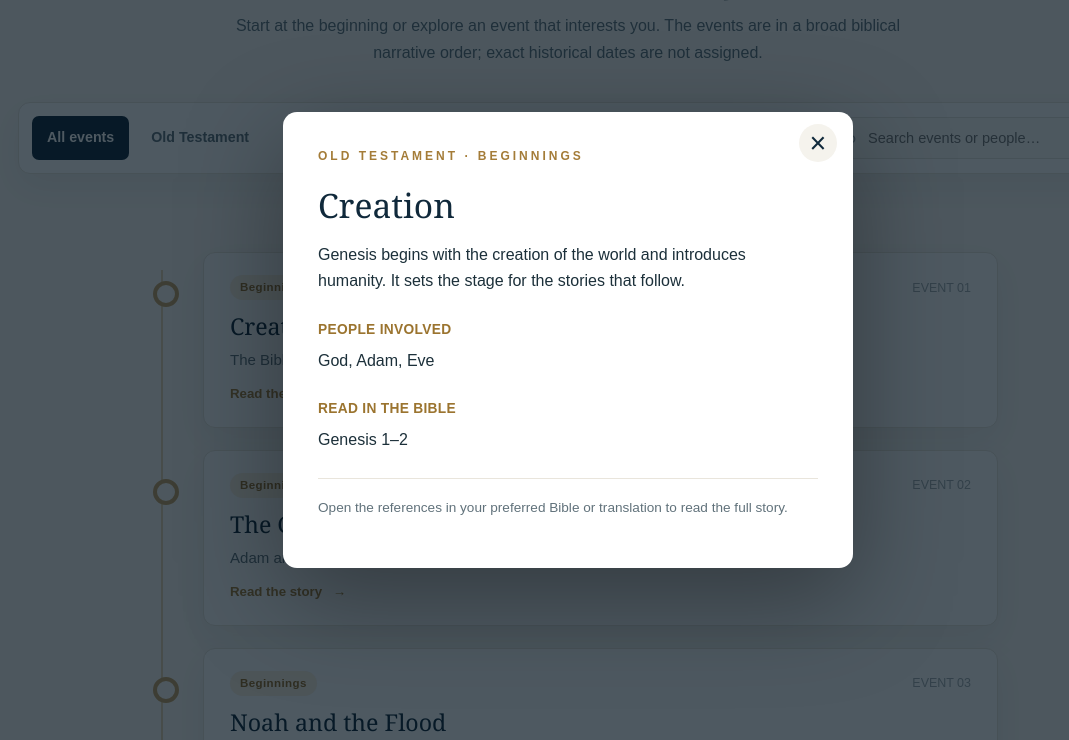
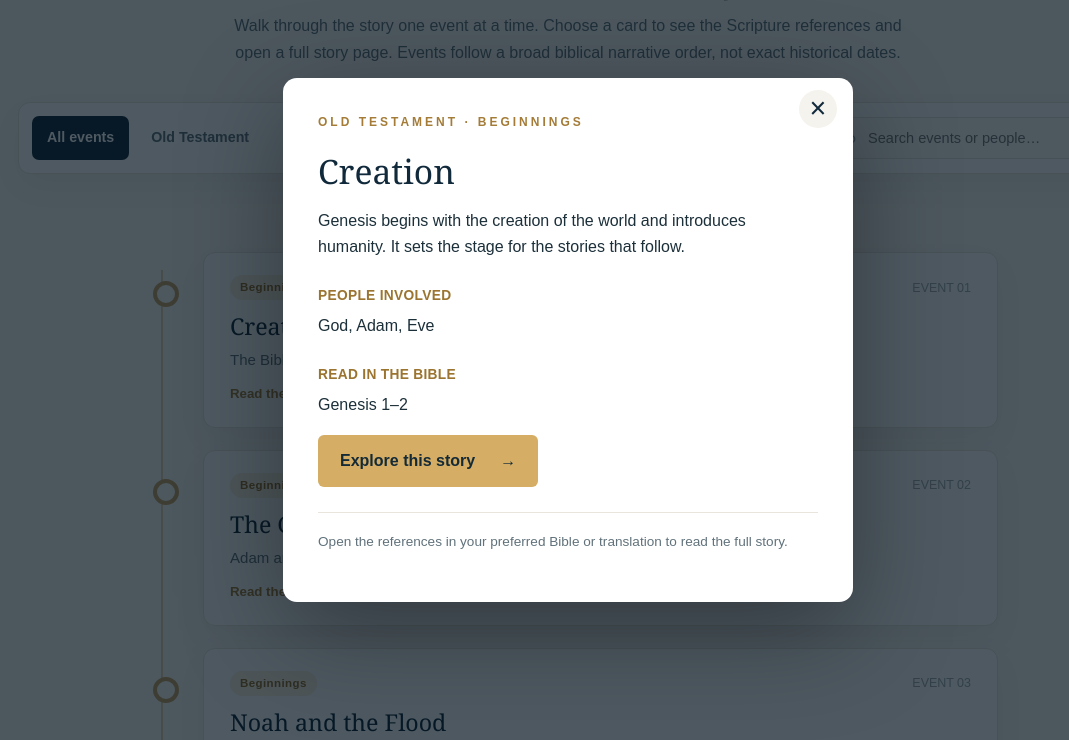
Before and after one commit to josuejm61-cell/BibleEra-Explorer, a plain HTML site: page index.html in a window 1280 px wide. Both pictures are taken after a click on the button 672 px from the left and 1312 px from the top of the page. Shown: the part 972-1712 px from the top of the page, without its empty margins (72-1141 px from the left). Drawn offline with Linux system fonts and the light colour scheme.

Commit message:
Update index.html

```diff
--- a/index.html
+++ b/index.html
@@ -42,7 +42,7 @@
         <div class="section-intro">
           <p class="eyebrow dark">THE TIMELINE</p>
           <h2>Follow the story</h2>
-          <p>Start at the beginning or explore an event that interests you. The events are in a broad biblical narrative order; exact historical dates are not assigned.</p>
+          <p>Walk through the story one event at a time. Choose a card to see the Scripture references and open a full story page. Events follow a broad biblical narrative order, not exact historical dates.</p>
         </div>
         <div class="controls" role="group" aria-label="Filter timeline events">
           <div class="filter-buttons">
@@ -60,7 +60,7 @@
 
     <section id="about" class="about-section section-pad">
       <div class="container about-grid">
-        <div><p class="eyebrow">WHY BIBLEVERSE?</p><h2>Learning shouldn't feel overwhelming.</h2></div>
+        <div><p class="eyebrow">WHY BIBLEERA EXPLORER?</p><h2>Learning shouldn't feel overwhelming.</h2></div>
         <div><p>BibleEra Explorer is a student capstone project designed to help beginners explore major events in the Bible. Instead of showing long pages of text, it gives you a simple timeline with short summaries and passages you can look up yourself.</p><p>The timeline is a learning guide, not a complete history or replacement for reading Scripture. More events and features will be added as the project develops.</p></div>
       </div>
     </section>
@@ -78,6 +78,7 @@
       <p id="dialog-people"></p>
       <h3>Read in the Bible</h3>
       <p id="dialog-scripture"></p>
+      <a id="full-story-link" class="primary-button story-cta" href="story.html">Explore this story <span aria-hidden="true">→</span></a>
       <p class="dialog-note">Open the references in your preferred Bible or translation to read the full story.</p>
     </div>
   </dialog>
```
